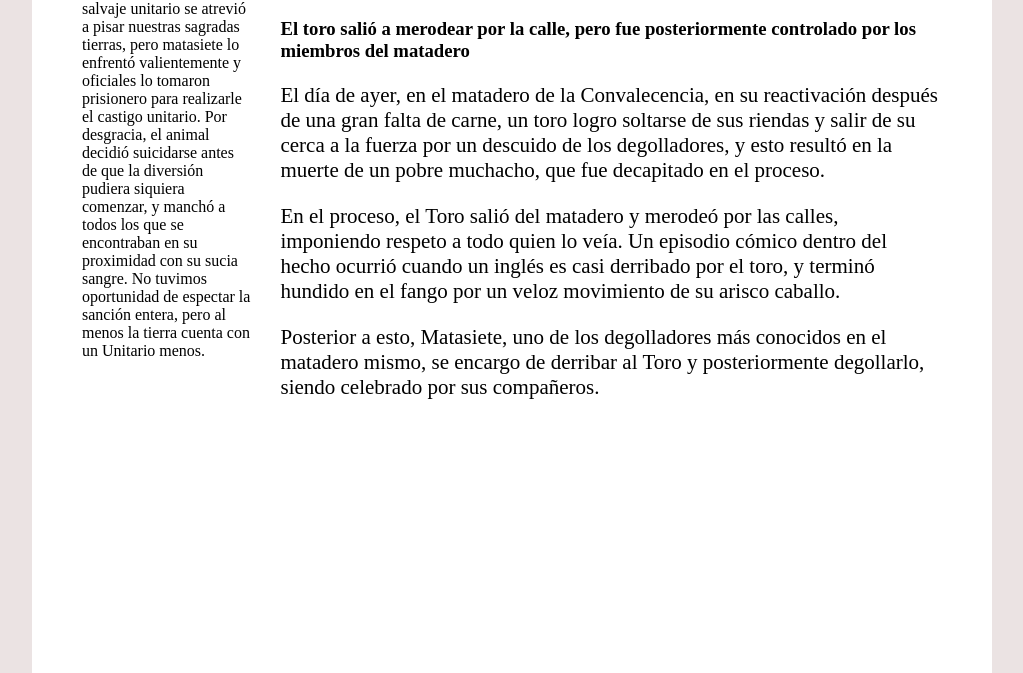
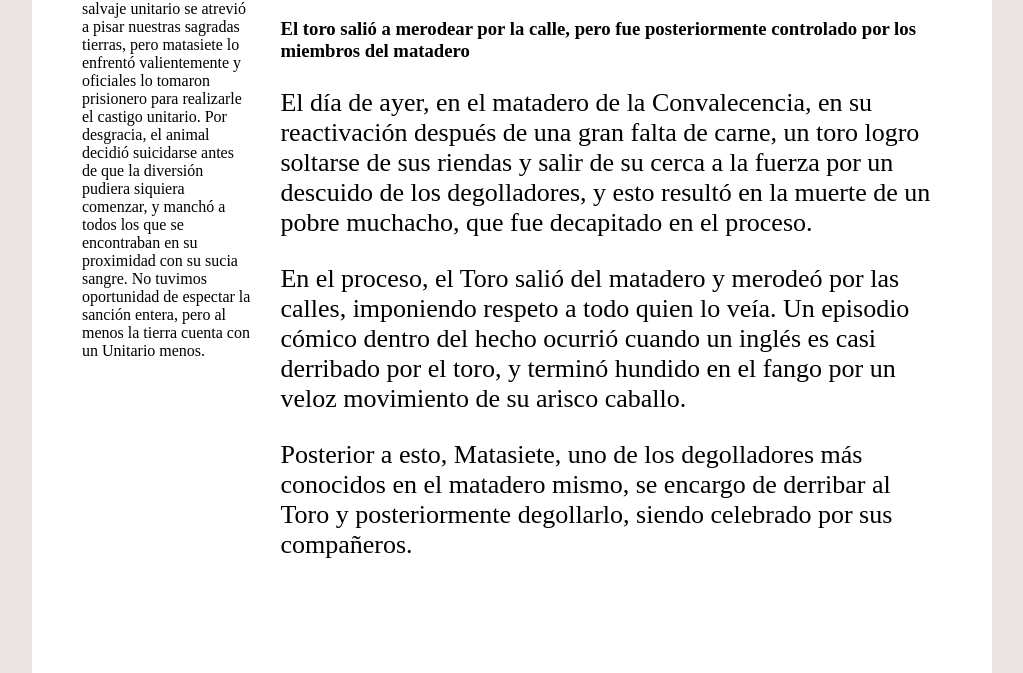
Before and after one commit to Tievoo/infoTic, a plain HTML site: page indexLengua.html in a window 1280 px wide. Shown: the part 167-840 px from the top of the page, without its empty margins (128-1151 px from the left). Drawn offline with Linux system fonts and the light colour scheme.

Commit message:
Update style2.css

```diff
--- a/style2.css
+++ b/style2.css
@@ -23,6 +23,15 @@ h1{
 
 }
 
-.noticiaToro p{
-    font-size: 21px;
+@media screen and (max-width: 800px){
+    .noticiaToro p{
+        font-size: 21px;
+    }
 }
+
+@media screen and (min-width: 1000px)
+{
+    .noticiaToro p{
+        font-size: 26px;
+    }
+}
```
